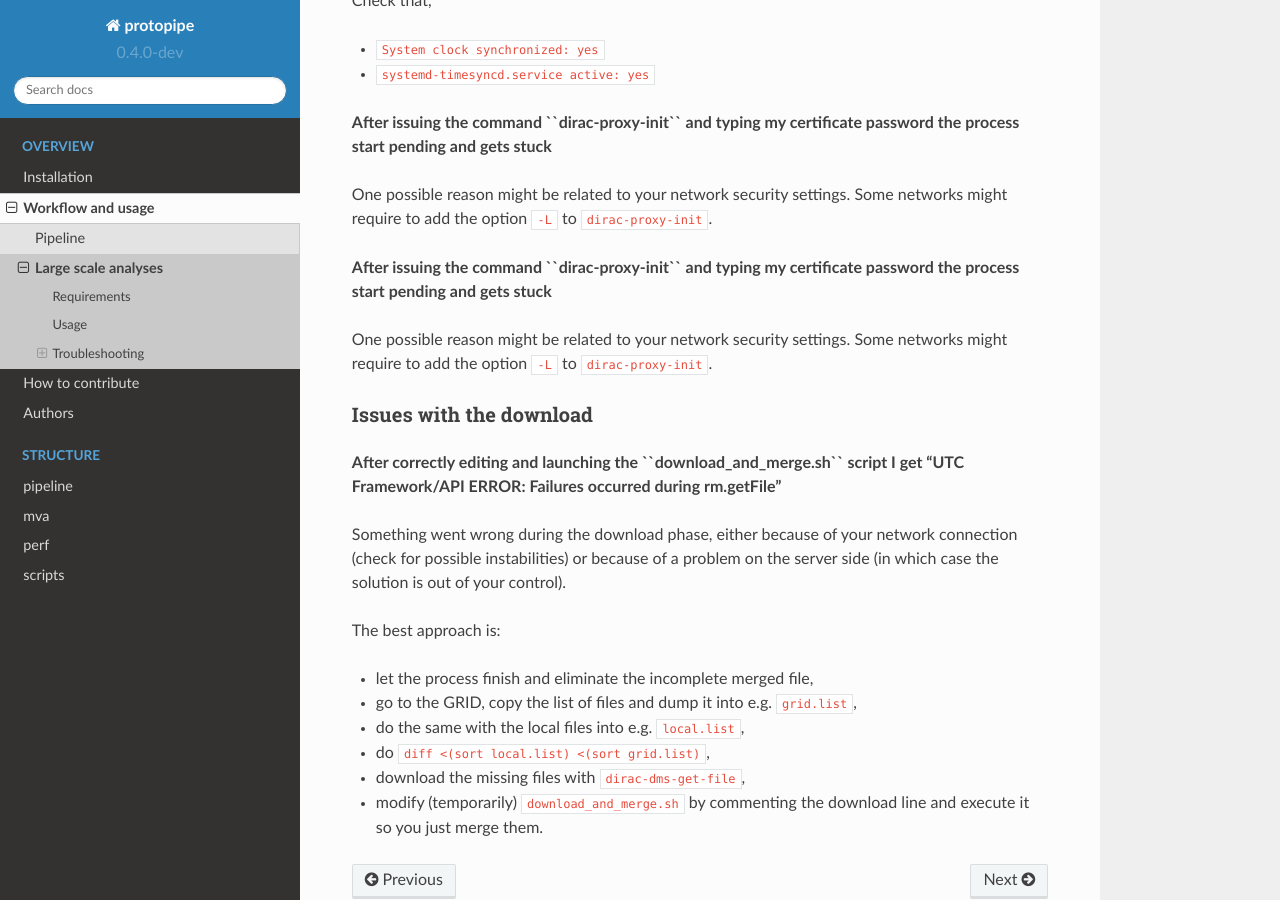
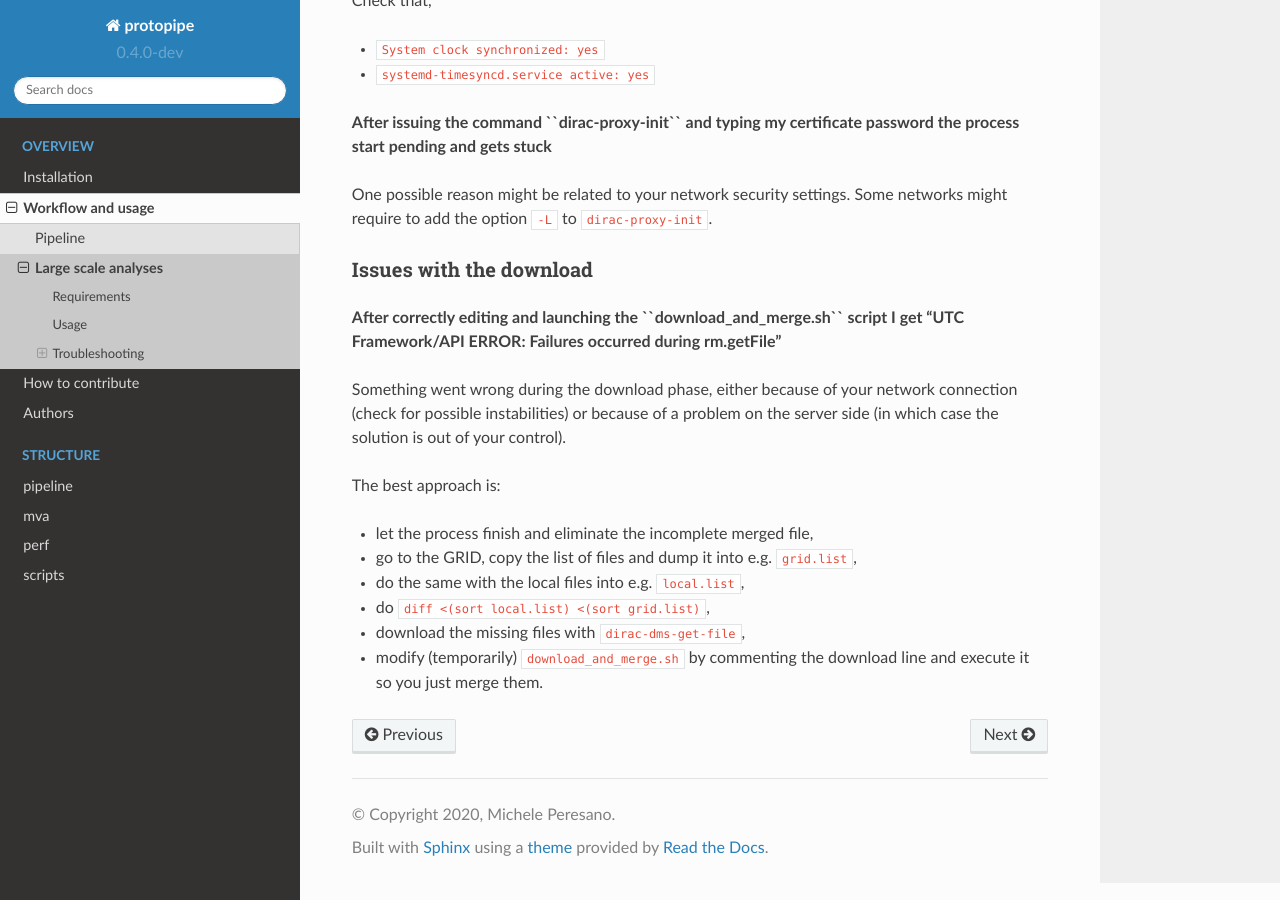
Before and after one commit to cta-observatory/protopipe, a Sphinx documentation site: the page built from docs/usage/use_grid.rst, in a window 1280 px wide and 900 px high, scrolled down 2605 px. Built offline with Sphinx 7.4.7 and the Read the Docs theme 2.0.0, drawn with Linux system fonts in a browser that asks for light colours; pages that are not in the unit, such as notebooks, are missing from menus.

Commit message:
Remove double text

```diff
--- a/docs/usage/use_grid.rst
+++ b/docs/usage/use_grid.rst
@@ -109,12 +109,6 @@ password the process start pending and gets stuck**
 One possible reason might be related to your network security settings.
 Some networks might require to add the option ``-L`` to ``dirac-proxy-init``.
 
-**After issuing the command ``dirac-proxy-init`` and typing my certificate
-password the process start pending and gets stuck**
-
-One possible reason might be related to your network security settings.
-Some networks might require to add the option ``-L`` to ``dirac-proxy-init``.
-
 Issues with the download
 ^^^^^^^^^^^^^^^^^^^^^^^^
 
```
